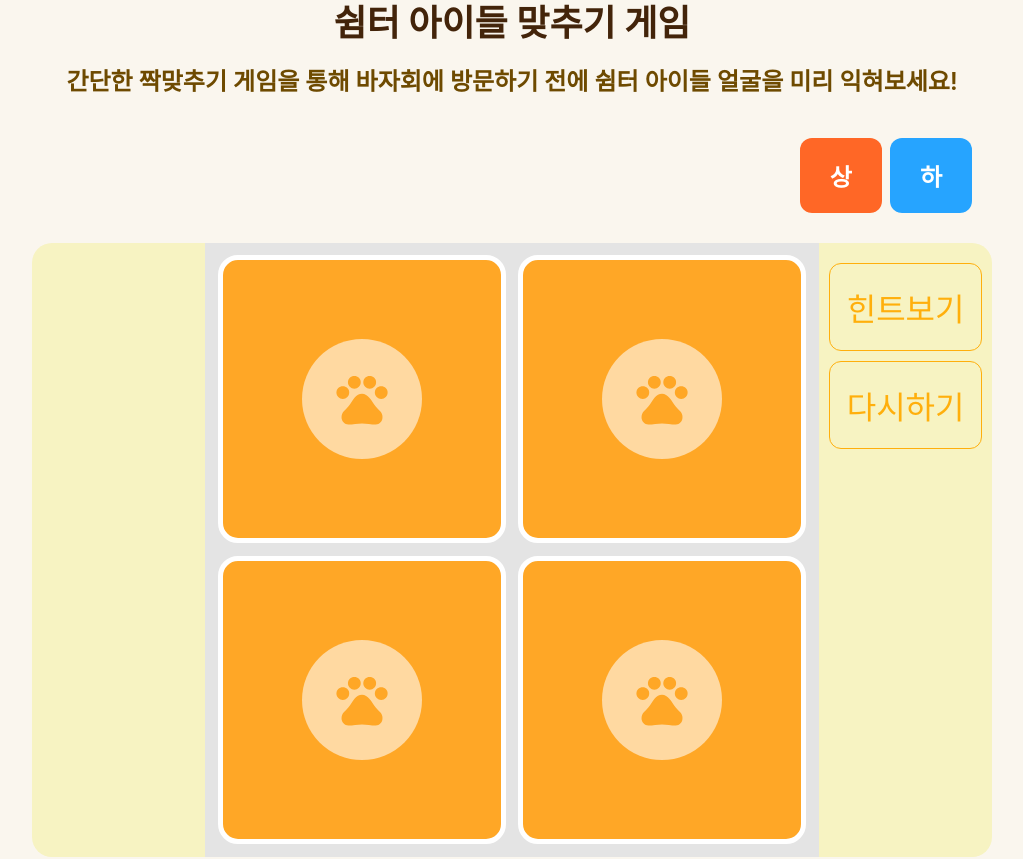
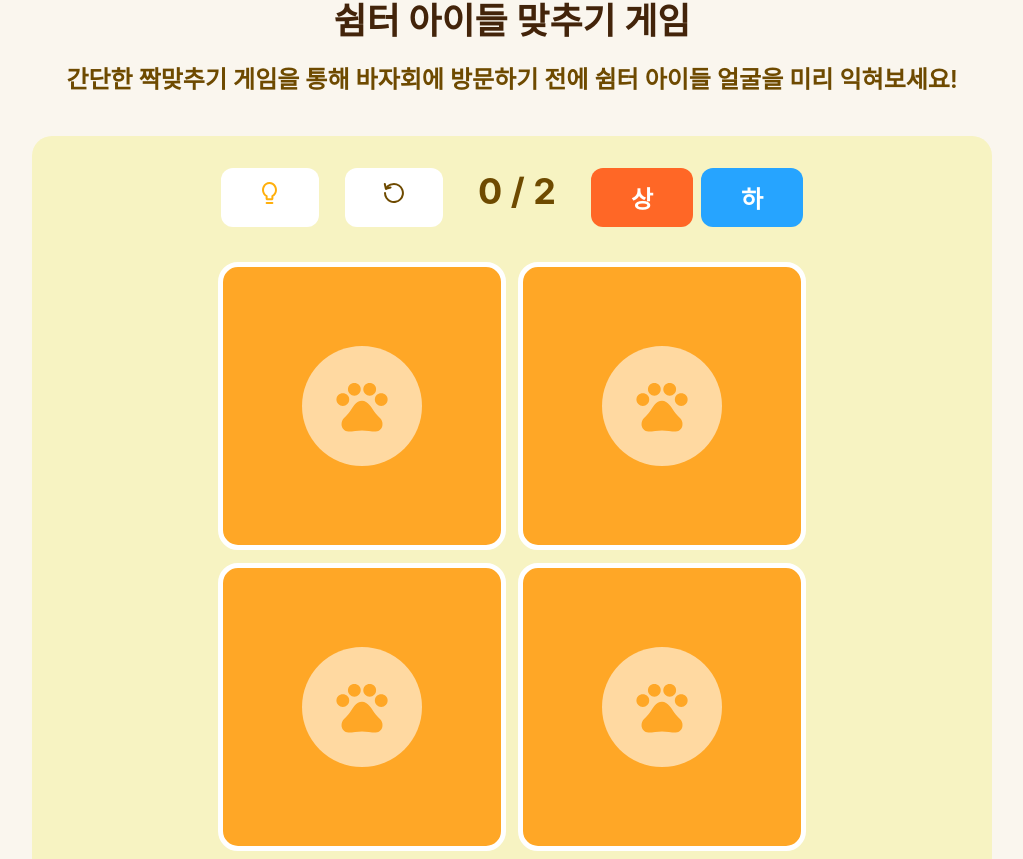
Before and after one commit to shelter-event/lckd-bazaar-event-web, a React (Create React App) app: page / in a window 1280 px wide. Shown: the part 3599-4458 px from the top of the page, without its empty margins (128-1151 px from the left). Built offline with nearby package versions, Linux system fonts and the light colour scheme; no server answers; a web font is replaced by a local one.

Commit message:
feat: #25 게임 영역 디자인 변경

```diff
--- a/src/main/Main.tsx
+++ b/src/main/Main.tsx
@@ -49,9 +49,7 @@ const Main = () => {
     <Introduction />
     {/* {isPc ? <Introduction /> : ''} */}
     <LCKD />
-    {isPc ? <></> : <div style={{ height: '2px', background: '#f5f5f5' }}>&nbsp;</div>}
     <Puppies />
-    <div style={{ height: '2px', background: '#f5f5f5' }}>&nbsp;</div>
     <PuppiesMatchingGame />
   </div>
 }
--- a/src/main/matchingGame/MatchingGame.tsx
+++ b/src/main/matchingGame/MatchingGame.tsx
@@ -6,18 +6,18 @@ import { useClickCounterStore } from '../../zustand/state/ClickCounterState';
 import { useMatchingGameStore } from '../../zustand/state/MatchingGameState';
 import { CardParameter, cardParameters, copyWithCard } from './CardParameters';
 import MatchingCard from './MatchingCard';
-import { MatchingGameButton, MatchingLevelButtonType } from './MatchingGameButton';
+import { MatchingGameButton, MatchingLevelButton, MatchingLevelButtonType } from './MatchingGameButton';
 import MatchingOnBoard from './MatchingOnBoard';
 import styles from './puppiesMatchingGame.module.scss';
 
 const MatchingGame = ({
-  level = MatchingLevelButtonType.ROW,
   isOnBoarding,
   useHint = false,
   retry = false,
   clickCount = 0,
   setUseHint, setRetry, setClickCount,
 }: any) => {
+  const [level, setLevel] = useState(MatchingLevelButtonType.ROW)
   const isPc = useMediaQuery({
     query: "(min-width:1024px)"
   })
@@ -171,8 +171,9 @@ const MatchingGame = ({
         setModalActiveStates([modalActiveStates[0], false])
       }}
     />
-    {
-      isPc ? <div className={styles.matchingGameButtonWrapper}>
+
+    <div className={styles.matchingGameButtonWrapper}>
+      <div className={styles.matchingGameLeftButtonWrapper}>
         <MatchingGameButton
           title={'힌트보기'}
           onClick={() => {
@@ -198,8 +199,30 @@ const MatchingGame = ({
             click({ clickId: 'Main - 쉼터 아이들 맞추기 게임 - 다시하기' })
           }}
         />
-      </div> : <></>
-    }
+      </div>
+      <div className={styles.matchingGameWrapperCenter}>
+        {successCardIds.length / 2} / {level == MatchingLevelButtonType.HIGH ? '6' : '2'}
+      </div>
+      <div className={styles.matchingGameRightButtonWrapper}>
+        <MatchingLevelButton
+          onClick={() => {
+            setUseHint(false)
+            setLevel(MatchingLevelButtonType.HIGH)
+            click({ clickId: 'Main - 쉼터 아이들 맞추기 게임 - 상' })
+          }}
+          type={MatchingLevelButtonType.HIGH}
+        />
+        <MatchingLevelButton
+          onClick={() => {
+            setUseHint(false)
+            setLevel(MatchingLevelButtonType.ROW)
+            click({ clickId: 'Main - 쉼터 아이들 맞추기 게임 - 하' })
+          }}
+          type={MatchingLevelButtonType.ROW}
+        />
+      </div>
+    </div>
+
     <div className={styles.matchingGameBox}>
       <div className={`${styles.gameOnBoard} ${isOnBoarding ? styles.active : styles.inactive}`}>
         <h3 className={styles.onBoardTitle}>쉼터 아이들 특징 맞추기 게임</h3>
--- a/src/main/matchingGame/MatchingGameButton.tsx
+++ b/src/main/matchingGame/MatchingGameButton.tsx
@@ -1,4 +1,6 @@
 import styles from './puppiesMatchingGame.module.scss';
+import { ReactComponent as Retry } from '../../assets/icons/retry.svg'
+import { ReactComponent as Hint } from '../../assets/icons/hint.svg';
 
 export const MatchingLevelButton = ({ type, onClick }: any) => {
   return <div className={`${styles.matchingLevelButton} ${type == MatchingLevelButtonType.HIGH ? styles.high : styles.row}`} onClick={onClick}>
@@ -15,7 +17,9 @@ const typeTitle = (type: MatchingLevelButtonType) => {
 }
 
 export const MatchingGameButton = ({ title, onClick }: any) => {
-  return <div className={styles.matchingGameButton} onClick={onClick}>
-    {title}
+  return <div className={styles.matchingGameButton} onClick={onClick} aria-label={title}>
+    <div>
+      {title === '다시하기' ? <Retry /> : <Hint />}
+    </div>
   </div>
 }
--- a/src/main/matchingGame/PuppiesMatchingGame.tsx
+++ b/src/main/matchingGame/PuppiesMatchingGame.tsx
@@ -33,7 +33,7 @@ const PuppiesMatchingGame = () => {
       간단한 짝맞추기 게임을 통해 바자회에 방문하기 전에 쉼터 아이들 얼굴을 미리 익혀보세요!
     </span>
 
-    <div className={styles.matchingButtonWrapper}>
+    {/* <div className={styles.matchingButtonWrapper}>
       <MatchingLevelButton
         onClick={() => {
           setUseHint(false)
@@ -80,7 +80,7 @@ const PuppiesMatchingGame = () => {
           />
         </>
       }
-    </div>
+    </div> */}
 
     <MatchingGame
       level={level}
--- a/src/main/matchingGame/puppiesMatchingGame.module.scss
+++ b/src/main/matchingGame/puppiesMatchingGame.module.scss
@@ -3,20 +3,16 @@
 .puppiesMatchingGameBox {
   margin: 0 auto;
   background-color: $backgroundColor;
+  width: 100vw;
 
   @include pc {
-    max-width: 1440px;
-    width: 100%;
-
     padding-top: 120px;
     padding-bottom: 160px;
   }
 
   @include mobile {
     padding: 20px;
-    width: 100%;
     box-sizing: border-box;
-
     padding-top: 36px;
     padding-bottom: 60px;
   }
@@ -75,6 +71,116 @@
   }
 }
 
+.matchingGameWrapper {
+  position: relative;
+  margin: 0 auto;
+  background-color: $backgroundSubColor;
+
+  @include pc {
+    width: 75vw;
+    max-width: 1440px;
+    border-radius: 20px;
+    box-sizing: border-box;
+    padding: 32px;
+    padding-left: 5%;
+    padding-right: 5%;
+  }
+
+  @include mobile {
+    padding-top: 16px;
+    padding-bottom: 8px;
+    padding-left: 5%;
+    padding-right: 5%;
+  }
+
+  .matchingGameButtonWrapper {
+    padding-left: 15%;
+    padding-right: 15%;
+
+    @include pc {
+      margin-bottom: 23px;
+    }
+
+    @include mobile {
+      margin-bottom: 4px;
+    }
+
+    display: flex;
+    justify-content: space-between;
+    gap: 10px;
+
+    .matchingGameLeftButtonWrapper {
+      display: flex;
+      gap: 26px;
+
+      @include mobile {
+        gap: 2px;
+      }
+
+      .matchingGameButton {
+        cursor: pointer;
+        background-color: $whiteColor;
+        border: 0;
+        box-sizing: border-box;
+        border-radius: 12px;
+        color: $mainColor;
+
+        @include pc {
+          padding: 7px 31px;
+        }
+
+        @include mobile {
+          border-radius: 2px;
+          padding: 4px;
+        }
+
+
+        div {
+          @include pc {
+            width: 36px;
+            height: 36px;
+          }
+
+          @include mobile {
+            box-sizing: border-box;
+            width: 22px;
+            height: 22px;
+            svg {
+              width: 8px;
+              height: 8px;
+            }
+          }
+
+          display: flex;
+          align-items: center;
+          justify-content: center;
+        }
+
+
+      }
+    }
+
+    .matchingGameWrapperCenter {
+      color: $brownColor;
+      line-height: $lineHieght;
+      font-size: $title1FontSize;
+      font-weight: $title1FontWeigth;
+
+      @include mobile {
+        font-size: $body4FontSize;
+        font-weight: $body4FontWeigth;
+        display: flex;
+        align-items: center;
+      }
+    }
+
+    .matchingGameRightButtonWrapper {
+      display: flex;
+      gap: 8px;
+
+      @include mobile {
+        gap: 2px;
+      }
 
       .matchingLevelButton {
         display: flex;
@@ -88,12 +194,14 @@
         cursor: pointer;
 
         @include pc {
-    padding: 20px 30px;
+          padding: 12px 40px;
         }
 
         @include mobile {
-    width: 48px;
-    height: 48px;
+          border-radius: 2px;
+          padding: 15px;
+          width: 16px;
+          height: 16px;
         }
 
         &.high {
@@ -114,58 +222,6 @@
           }
         }
       }
-
-.matchingGameButton {
-  cursor: pointer;
-  display: inline-block;
-  border: 1px solid $mainColor;
-  border-radius: 12px;
-
-  padding: 20px 50px;
-
-  color: $mainColor;
-  font-size: 32px;
-  font-weight: 500;
-
-  @include mobile {
-    padding: 16px 20px;
-    font-size: 14px;
-    font-weight: 500;
-  }
-}
-
-.matchingGameWrapper {
-  position: relative;
-  margin: 0 auto;
-
-  @include pc {
-    width: 75vw;
-    max-width: 1440px;
-    border-radius: 20px;
-    box-sizing: border-box;
-    padding-left: 5%;
-    padding-right: 5%;
-    background-color: #F7F3C2;
-  }
-
-  @include mobile {
-    width: 100%;
-  }
-
-  .matchingGameButtonWrapper {
-    position: absolute;
-    top: 20px;
-    right: 1%;
-    width: 16%;
-
-    display: flex;
-    flex-direction: column;
-    gap: 10px;
-
-    .matchingGameButton {
-      text-align: center;
-      padding: 20px 0;
-
     }
   }
 
@@ -173,7 +229,6 @@
 
 .matchingGameBox {
   position: relative;
-  background-color: #E4E4E4;
   margin: 0 auto;
 
   @include pc {
@@ -241,12 +296,6 @@
     margin: 0 auto;
     justify-content: center;
 
-    @include mobile {
-      column-gap: 4vw;
-      row-gap: 4vw;
-      padding: 4vw;
-    }
-
     &.row {
       grid-template-columns: 1fr 1fr;
     }
@@ -272,6 +321,7 @@
 
   &.active {
     transform: rotateY(0deg);
+
     .matchingCard.back {
       display: none;
     }
@@ -412,8 +462,8 @@
 
     @include mobile {
       &.row {
-        width: 33.333vw;
-        height: 33.333vw;
+        width: 40vw;
+        height: 40vw;
 
         &.name {
           gap: 2.083vw;
@@ -445,8 +495,9 @@
       }
 
       &.high {
-        width: 15.6665vw;
-        height: 15.6665vw;
+        width: 19vw;
+        height: 19vw;
+        border-radius: 12px;
 
         &.name {
           gap: 1.0415vw;
```
Also changed, not shown: src/assets/icons/hint.svg (added), src/assets/icons/retry.svg (added). Lines whose indentation alone changed are shown as unchanged.
